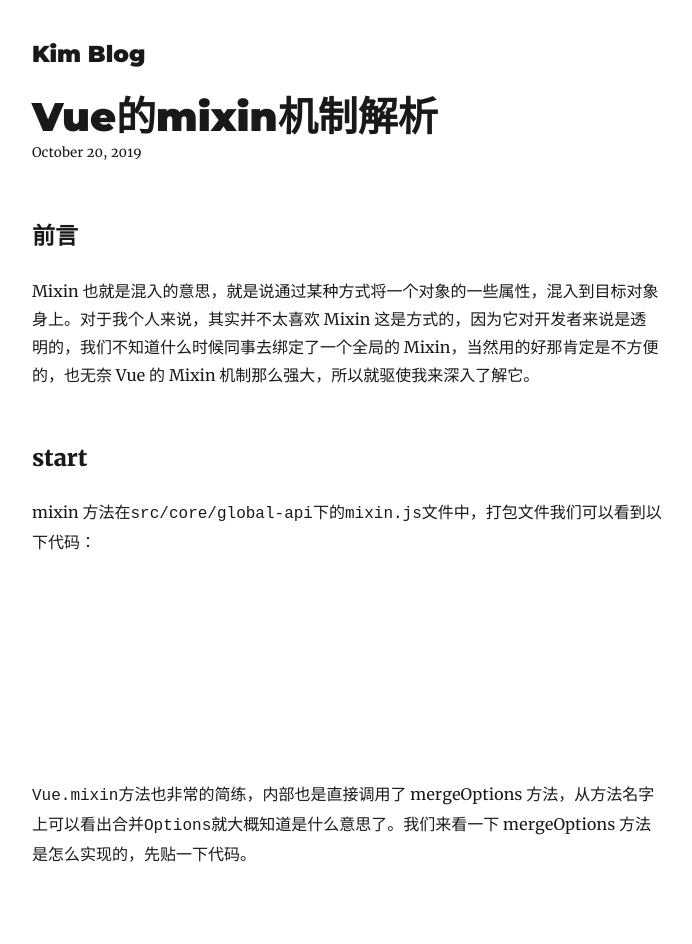
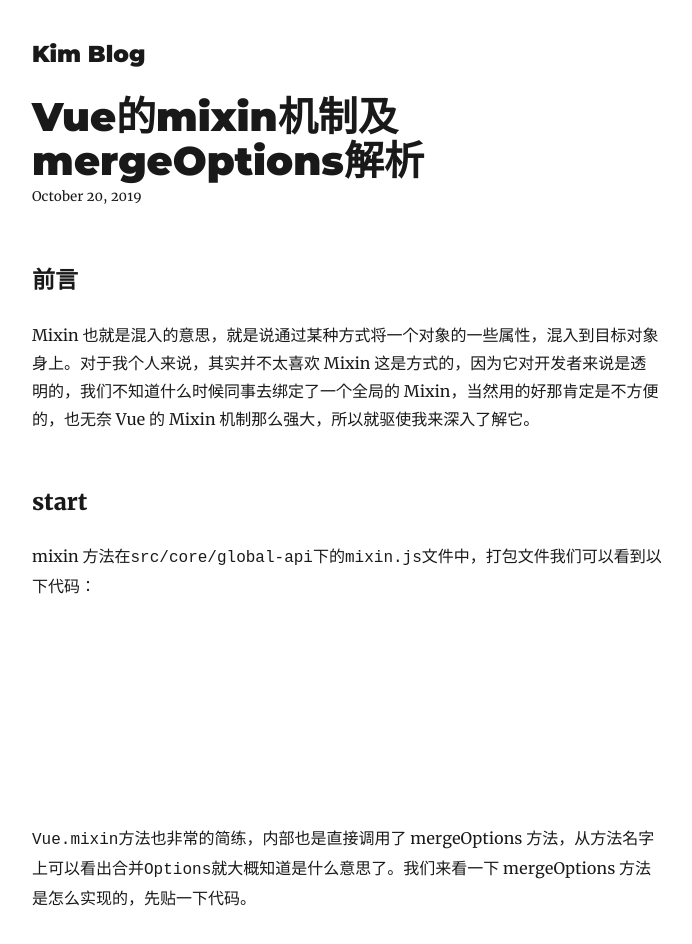
Before and after one commit to hubvue/blog1, a Gatsby site: page /vue-mixin/ in a window 1280 px wide. Shown: the top 944 px of the page, without its empty margins (293-985 px from the left). Built offline with nearby package versions, Linux system fonts and the light colour scheme; Gatsby itself is replaced by a stand-in of ours; some packages are replaced by stand-ins of ours; code samples lack their colours.

Commit message:
feat: vue-mixin

```diff
--- a/content/blog/vue-mixin/index.md
+++ b/content/blog/vue-mixin/index.md
@@ -1,5 +1,5 @@
 ---
-title: Vue的mixin机制解析
+title: Vue的mixin机制及mergeOptions解析
 date: '2019-10-20'
 description: 深入源码解析Vue的mixin机制
 ---
```
